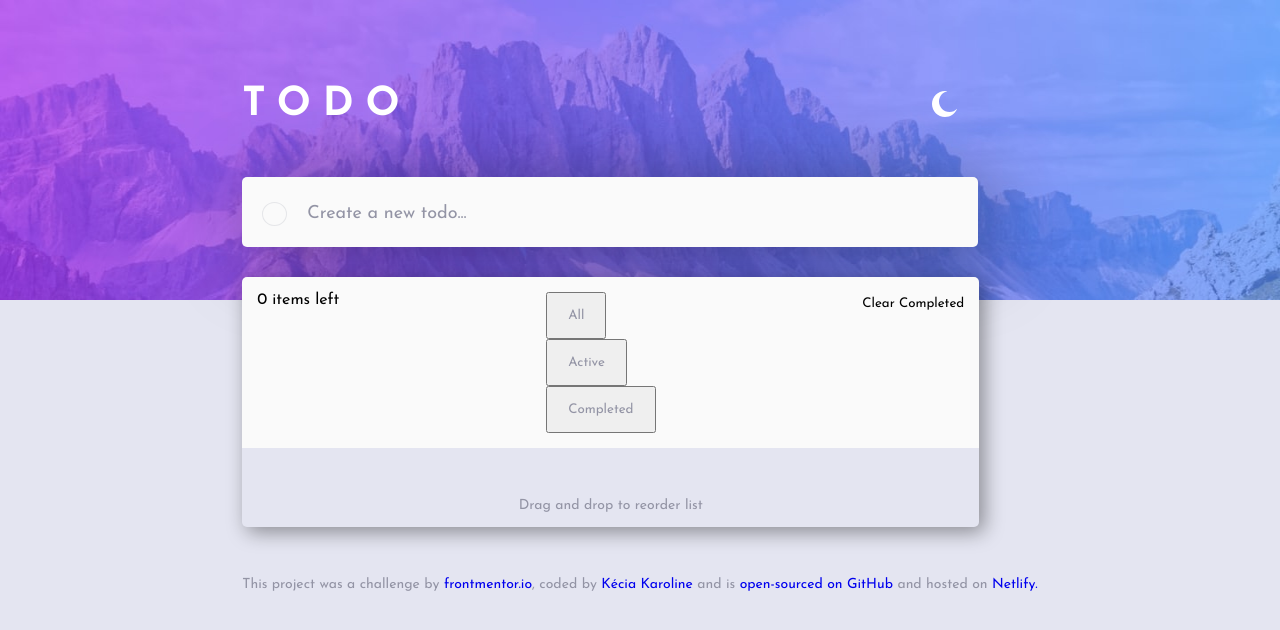
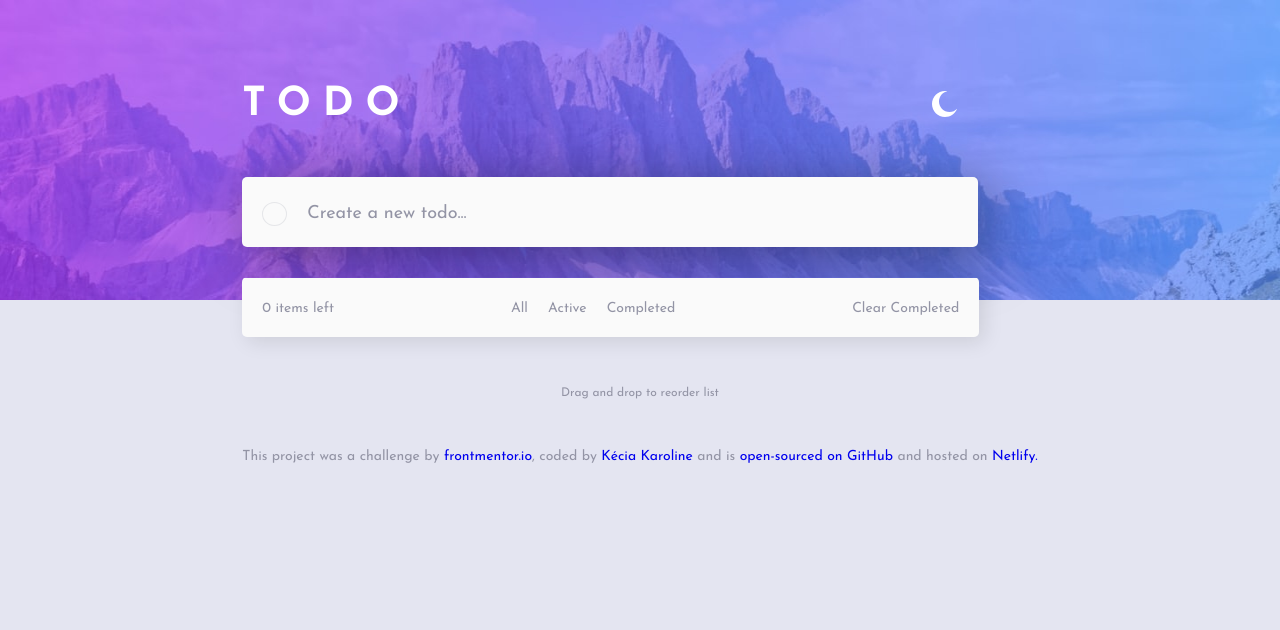
Before and after one commit to keciakaroline/todo-app, a React (Create React App) app: page / in a window 1280 px wide. Shown: the top 630 px of the page. Built offline with nearby package versions, Linux system fonts and the light colour scheme.

Commit message:
update styles

```diff
--- a/src/App.css
+++ b/src/App.css
@@ -20,7 +20,7 @@ html.dark body {
 
 .drag-drop-line {
   text-align: center;
-  font-size: 14px;
+  font-size: 12px;
   margin-top: 50px;
 }
 .container {
@@ -28,16 +28,13 @@ html.dark body {
   margin-top: 30px;
   border-radius: 5px;
   overflow: hidden;
-  box-shadow: 5px 5px 20px rgba(0, 0, 0, 0.4);
+  box-shadow: 5px 5px 20px rgba(0, 0, 0, 0.1);
 }
 .items-filters-clear-container {
-  /* display: flex;
-  justify-content: center;
-  align-items: center;
-  padding: 18px 20px 16px; */
   display: flex;
   justify-content: space-between;
-  padding: 15px;
+  align-items: center;
+  padding: 18px 20px 16px;
 }
 /* @media (max-width: 375px) {
   html.dark body {
--- a/src/App.js
+++ b/src/App.js
@@ -94,8 +94,8 @@ export default function App() {
             />
             <ClearTask todos={todos} setTodos={setTodos} />
           </div>
-          <p className="drag-drop-line">Drag and drop to reorder list</p>
         </div>
+        <p className="drag-drop-line">Drag and drop to reorder list</p>
         <Footer />
       </main>
     </ThemeProvider>
--- a/src/components/FilterTodo.js
+++ b/src/components/FilterTodo.js
@@ -9,7 +9,6 @@ export default function FilterTodo({ status, setStatus }) {
 
   return (
     <div className="filter-todo">
-      <div className="buttons">
       <button
         value="all"
         onClick={statusHandler}
@@ -20,9 +19,7 @@ export default function FilterTodo({ status, setStatus }) {
       <button
         value="active"
         onClick={statusHandler}
-          className={`filter-item ${
-            status === "active" ? "active-filter" : ""
-          }`}
+        className={`filter-item ${status === "active" ? "active-filter" : ""}`}
       >
         Active
       </button>
@@ -36,6 +33,5 @@ export default function FilterTodo({ status, setStatus }) {
         Completed
       </button>
     </div>
-    </div>
   );
 }
--- a/src/components/Themes.js
+++ b/src/components/Themes.js
@@ -10,10 +10,6 @@ export const lightTheme = {
   clearCompletedBtnHover: "hsl(235, 19%, 35%)",
   filtersBtnHover: "hsl(235, 21%, 11%)",
   btnFocus: "hsl(220, 98%, 61%)",
-
-  // 'hsl(236, 9%, 61%)',
-  // 'hsl(233, 11%, 84%)',
-  // 'hsl(235, 19%, 35%)',
 };
 
 export const darkTheme = {
@@ -26,10 +22,6 @@ export const darkTheme = {
   checkboxBorder: "hsl(234, 11%, 52%)",
   clearCompletedBtnHover: "hsl(234, 39%, 85%)",
   btnFocus: "hsl(220, 98%, 61%)",
-
-  // hsl(234, 11%, 52%),
-  // hsl(236, 33%, 92%),
-  // hsl(233, 14%, 35%)'
 };
 
 export const GlobalStyles = createGlobalStyle`
@@ -56,8 +48,8 @@ export const GlobalStyles = createGlobalStyle`
 
   .Form input::placeholder,
   .complete-btn.completed .todo-item,
-  .itensLeft,
-  .clear-completed.btn,
+  .items-left,
+  .clearBtn,
   .filter-todo button,
   .drag-drop-line,
   .complete-btn button:focus,
@@ -74,20 +66,17 @@ export const GlobalStyles = createGlobalStyle`
     border-bottom: ${({ theme }) => theme.todoBorder}
   }
 
-  .List {
-    border-bottom: ${({ theme }) => theme.todoBorder}
-  }
-
   .clearBtn:hover,
   .clearBtn:focus {
     color: ${({ theme }) => theme.clearCompletedBtnHover}
   }
 
-  .buttons button:focus {
+  .filter-todo button:focus {
     color: ${({ theme }) => theme.btnFocus}
   }
 
-  .buttons button:hover,
+  .filter-todo button:hover,
+  .List,
   .Footer a:hover,
   .Footer a:focus{
     color: ${({ theme }) => theme.filtersBtnHover}
--- a/src/components/styles/ClearTask.css
+++ b/src/components/styles/ClearTask.css
@@ -1,5 +1,6 @@
 .items-left span {
   font-weight: 500;
+  font-size: 14px;
 }
 .clearBtn {
   font-family: "Josefin Sans", sans-serif;
@@ -10,4 +11,5 @@
   outline: none;
   transition: 0.3s;
   cursor: pointer;
+  font-size: 14px;
 }
--- a/src/components/styles/FilterTodo.css
+++ b/src/components/styles/FilterTodo.css
@@ -1,24 +1,15 @@
-/* .filter-todo {
-  width: 500px;
-  margin-top: 50px;
-} */
-
-.filter-todo .buttons .filter-item {
+.filter-todo .filter-item {
   font-family: "Josefin Sans", sans-serif;
-  /* cursor: pointer;
+  cursor: pointer;
   font-weight: 400;
   border: none;
   background: none;
   outline: none;
   transition: 0.3s;
-  padding: 5px 10px; */
-  display: flex;
-  justify-content: center;
-
-  gap: 20px;
-  padding: 15px 20px;
+  padding: 5px 10px;
+  font-size: 14px;
 }
 
-.buttons .filter-item:hover {
+.filter-item:hover {
   font-weight: 700;
 }
--- a/src/components/styles/Form.css
+++ b/src/components/styles/Form.css
@@ -4,7 +4,7 @@
   align-items: center;
   border-radius: 5px;
   padding-left: 20px;
-  box-shadow: 10px 10px 80px rgba(0, 0, 0, 0.4);
+  box-shadow: 10px 10px 60px rgba(0, 0, 0, 0.4);
   width: 90%;
   height: 70px;
 }
--- a/src/components/styles/List.css
+++ b/src/components/styles/List.css
@@ -3,7 +3,8 @@
   align-items: center;
   overflow: hidden;
   padding: 0px;
-  border-bottom: 2px solid #e3e4ef;
+  outline: none;
+  border-bottom: 1px solid transparent;
 }
 
 .todo-item {
```
Lines whose indentation alone changed are shown as unchanged.
